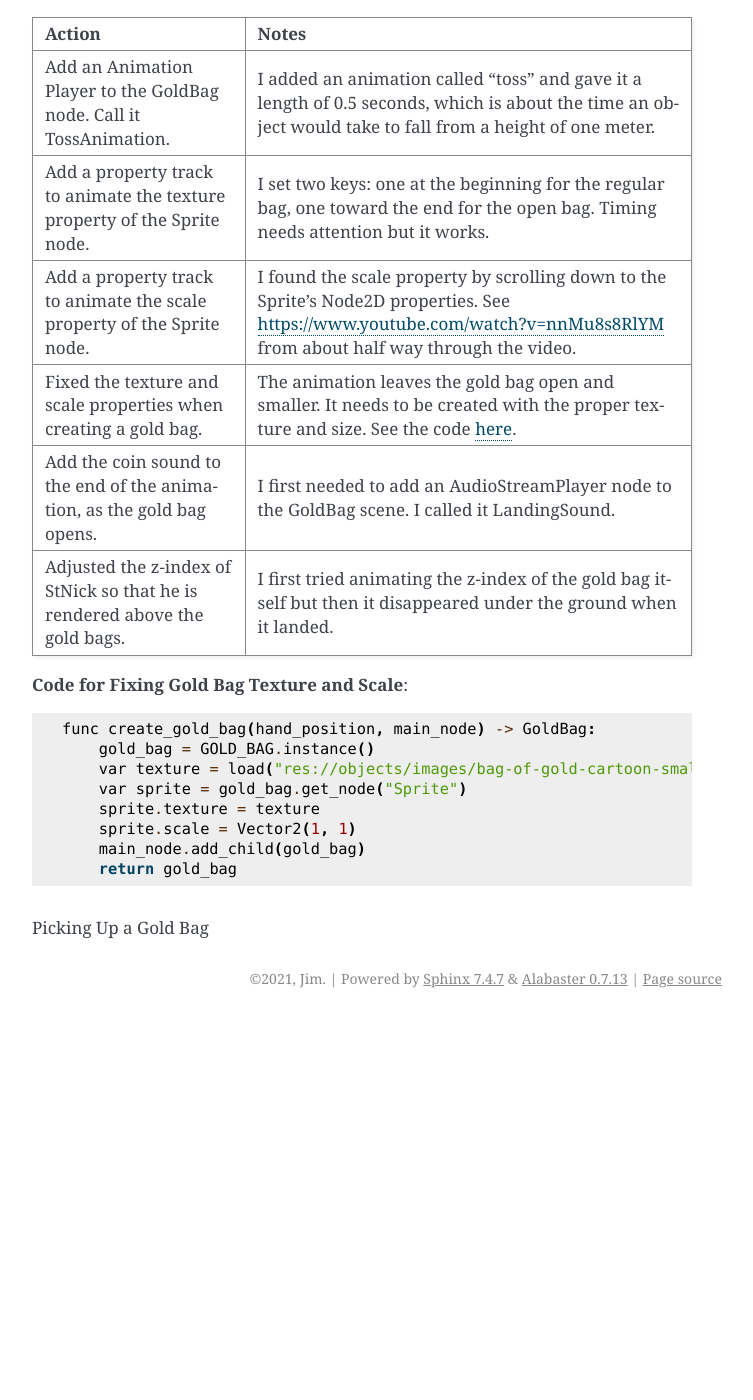
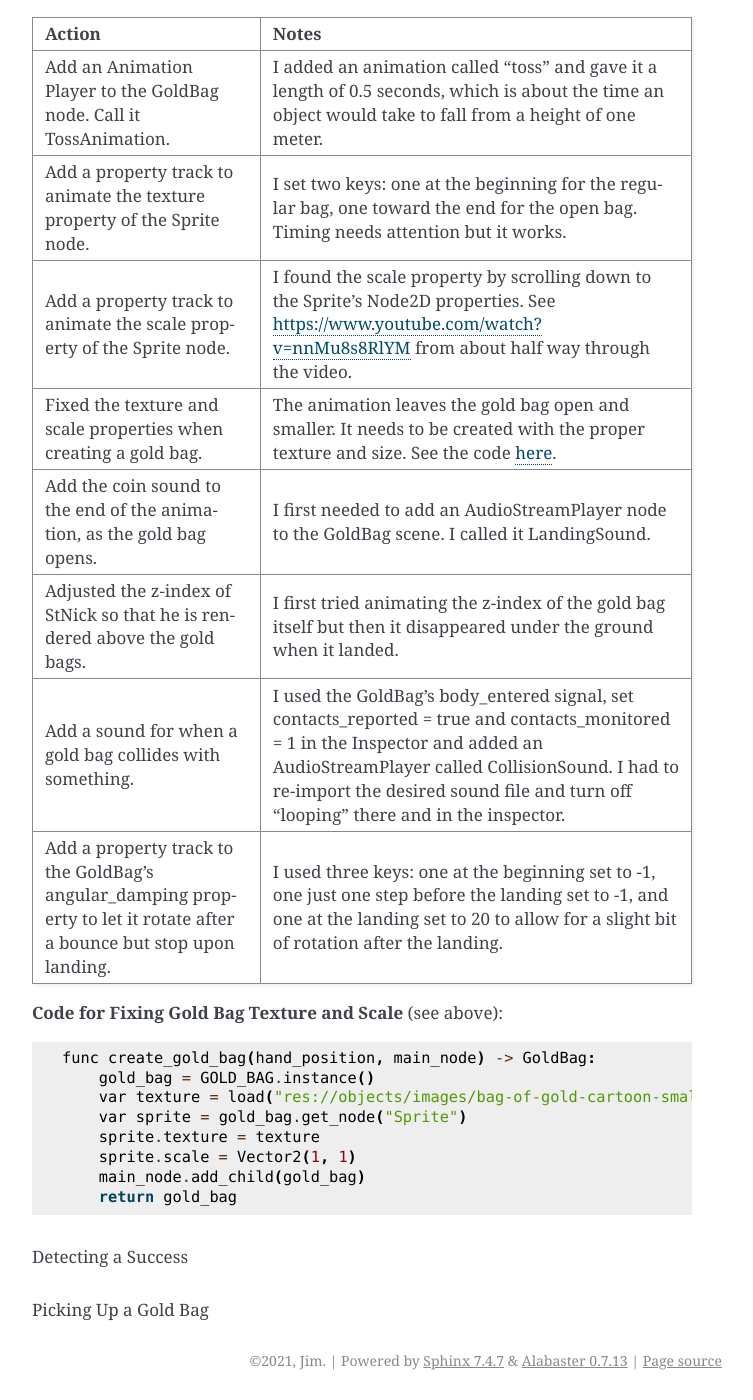
Before and after one commit to JMorris1575/Christmas2022, a Sphinx documentation site: the page built from docs/new_game.rst, in a window 1280 px wide and 1400 px high, scrolled down 21248 px. Shown: the whole window, without its empty margins (388-1141 px from the left). Built offline with Sphinx 7.4.7, drawn with Linux system fonts in a browser that asks for light colours; before the commit the page ends 22266 px from its top, so only the background shows below that.

Commit message:
Added collision sound and angular damping

```diff
--- a/docs/new_game.rst
+++ b/docs/new_game.rst
@@ -888,7 +888,7 @@ shots at the right times. Here is a list of things that I think an animation pla
 Here is the sequence I followed while trying to implement this idea:
 
 +-------------------------------------------+--------------------------------------------------------------------------+
-| Action                                    | Notes                                                                    |
+| **Action**                                | **Notes**                                                                |
 +===========================================+==========================================================================+
 | Add an Animation Player to the GoldBag    | I added an animation called "toss" and gave it a length of 0.5 seconds,  |
 | node. Call it TossAnimation.              | which is about the time an object would take to fall from a height of    |
@@ -911,10 +911,19 @@ Here is the sequence I followed while trying to implement this idea:
 | Adjusted the z-index of StNick so that he | I first tried animating the z-index of the gold bag itself but then it   |
 | is rendered above the gold bags.          | disappeared under the ground when it landed.                             |
 +-------------------------------------------+--------------------------------------------------------------------------+
+| Add a sound for when a gold bag collides  | I used the GoldBag's body_entered signal, set contacts_reported = true   |
+| with something.                           | and contacts_monitored = 1 in the Inspector and added an                 |
+|                                           | AudioStreamPlayer called CollisionSound. I had to re-import the desired  |
+|                                           | sound file and turn off "looping" there and in the inspector.            |
++-------------------------------------------+--------------------------------------------------------------------------+
+| Add a property track to the GoldBag's     | I used three keys: one at the beginning set to -1, one just one step     |
+| angular_damping property to let it rotate | before the landing set to -1, and one at the landing set to 20 to allow  |
+| after a bounce but stop upon landing.     | for a slight bit of rotation after the landing.                          |
++-------------------------------------------+--------------------------------------------------------------------------+
 
 .. _fix_texture:
 
-**Code for Fixing Gold Bag Texture and Scale**::
+**Code for Fixing Gold Bag Texture and Scale** (see above)::
 
     func create_gold_bag(hand_position, main_node) -> GoldBag:
         gold_bag = GOLD_BAG.instance()
@@ -925,6 +934,10 @@ Here is the sequence I followed while trying to implement this idea:
         main_node.add_child(gold_bag)
         return gold_bag
 
+Detecting a Success
+^^^^^^^^^^^^^^^^^^^
+
+
 
 .. _pick_up_gold_bag:
 
```
